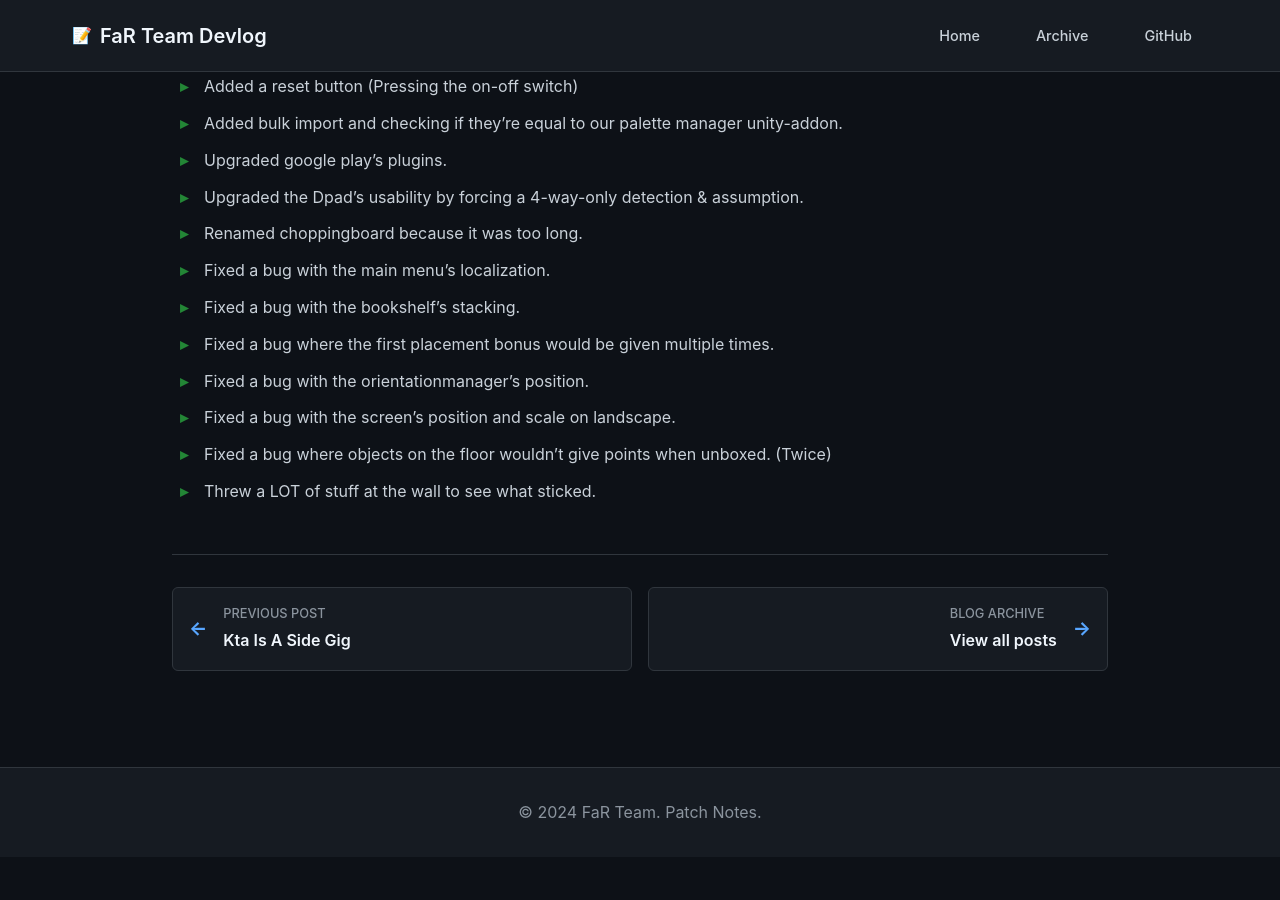
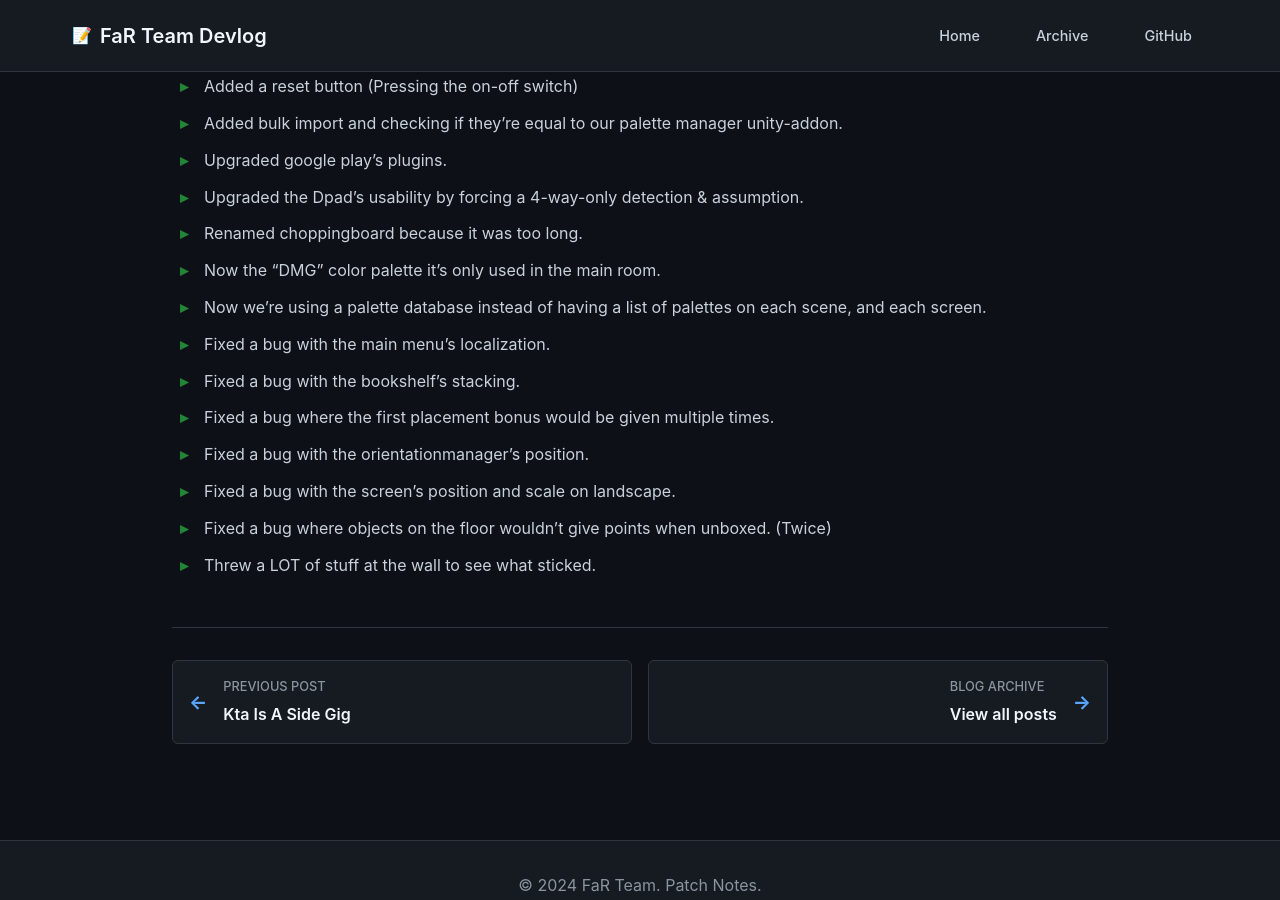
Before and after one commit to FaR-Team/patch-notes, a Jekyll site: the page built from _posts/2026-01-1-Room-Makers-v1.2.0.md, in a window 1280 px wide and 900 px high, scrolled down 765 px. Built offline with Jekyll 4.4.1, drawn with Linux system fonts in a browser that asks for light colours; our own code applies the rules of GitHub Pages for plain Markdown files; before the commit the page ends 1622 px from its top, so only the background shows below that.

Commit message:
Update 2026-01-1-Room-Makers-v1.2.0.md

```diff
--- a/_posts/2026-01-1-Room-Makers-v1.2.0.md
+++ b/_posts/2026-01-1-Room-Makers-v1.2.0.md
@@ -16,6 +16,8 @@
 + Upgraded google play's plugins.
 + Upgraded the Dpad's usability by forcing a 4-way-only detection & assumption.
 + Renamed choppingboard because it was too long.
++ Now the "DMG" color palette it's only used in the main room.
++ Now we're using a palette database instead of having a list of palettes on each scene, and each screen.
 + Fixed a bug with the main menu's localization.
 + Fixed a bug with the bookshelf's stacking.
 + Fixed a bug where the first placement bonus would be given multiple times.
```
